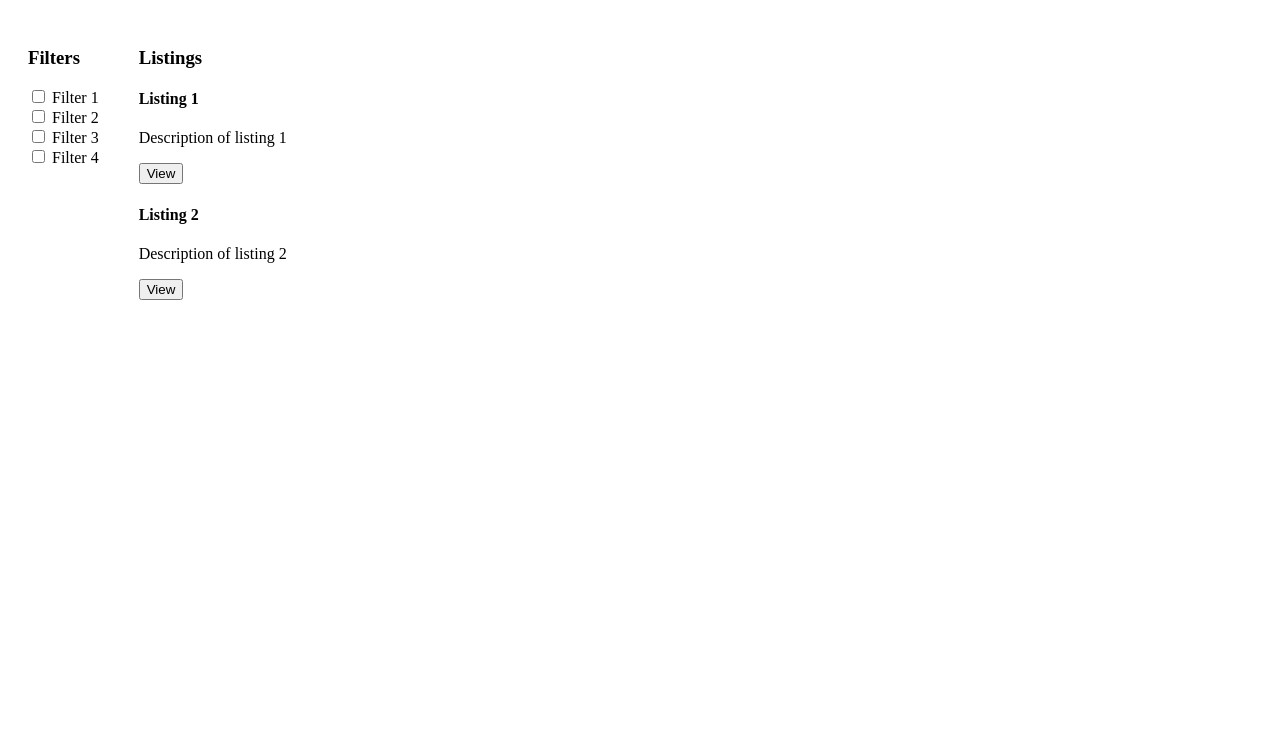
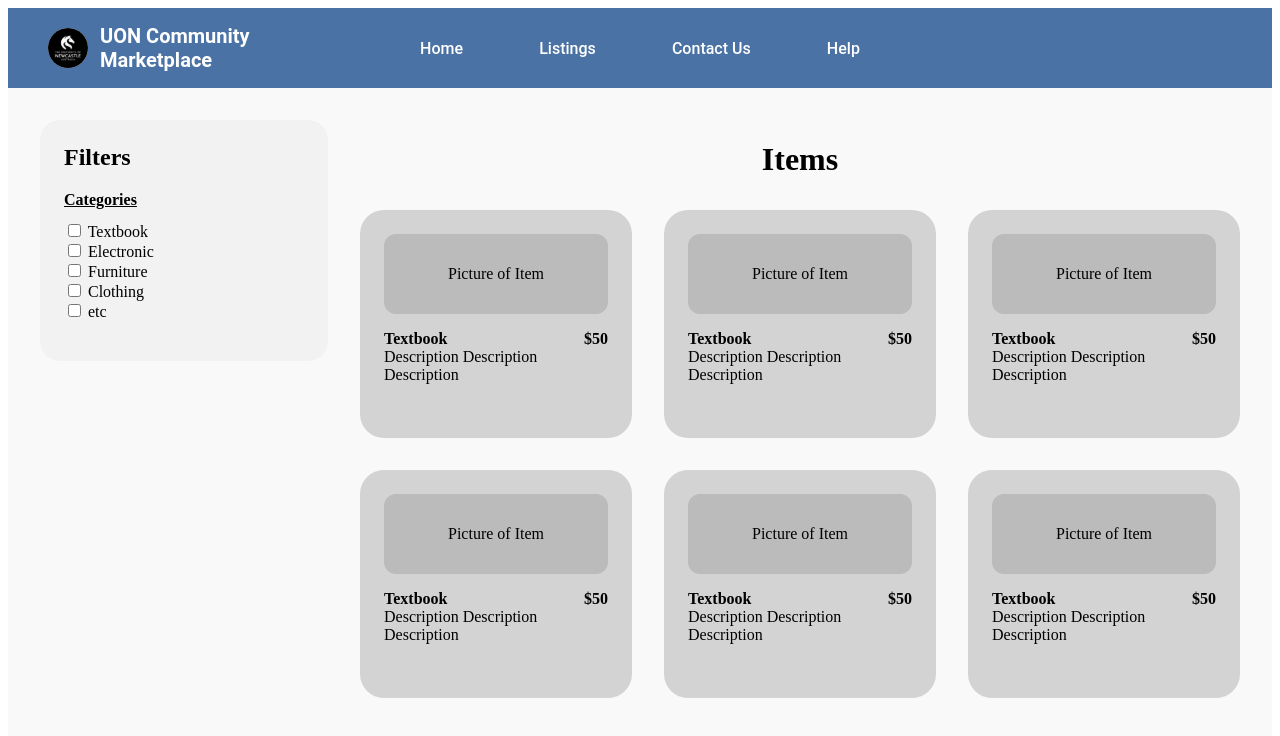
Before and after one commit to Cag1710/UON-Community-Marketplace, a React (Vite) app in the folder front-end/: page /listings in a window 1280 px wide. Shown: the top 736 px of the page. Built offline with nearby package versions, Linux system fonts and the light colour scheme; no server answers.

Commit message:
Nav bar change + lisiting page update
Added a logo to the nav bar can remove it if need, overhauled my listings page stuff so it looks better. Next step is to make a create listings page and update the lisitings page whenever one is made

```diff
--- a/front-end/src/App.jsx
+++ b/front-end/src/App.jsx
@@ -27,6 +27,8 @@ const routes = [
     path: '/listings',
     element: <ListingsPage />
   }
+
+
 ];
 
 
--- a/front-end/src/components/Navbar.jsx
+++ b/front-end/src/components/Navbar.jsx
@@ -1,6 +1,7 @@
 import React from 'react';
 import { Link } from "react-router-dom";
 import ProfileIcon from "../assets/profile.svg"
+import UoNLogo from "../assets/uonlogo.svg";
 import useUser from '../useUser';
 
 function Navbar() {
@@ -10,6 +11,7 @@ function Navbar() {
   return (
     <nav style={styles.nav}>
       <div style={styles.left}>
+        <img src={UoNLogo} alt="UON Logo" style={styles.logoImg} />
         <h2 style={styles.logo}>UON Community Marketplace</h2>
       </div>
 
@@ -18,7 +20,6 @@ function Navbar() {
         <Link to="/listings" style={styles.link}>Listings</Link>
         <Link to="/contact" style={styles.link}>Contact Us</Link>
         <Link to="/help" style={styles.link}>Help</Link>
-        <Link to='/listings' style={styles.link}>Listings</Link>
       </div>
 
       <div style={styles.profile}>
@@ -41,6 +42,8 @@ const styles = {
   },
   left: {
     flex: 1,
+    display: 'flex',
+    alignItems: 'center',
   },
   logo: {
     margin: 0,
@@ -78,6 +81,15 @@ const styles = {
     fontSize: '18px',
     cursor: 'pointer',
   },
+  logoImg: {
+  width: '40px',
+  height: '40px',
+  marginRight: '12px',
+  verticalAlign: 'middle',
+  borderRadius: '50%',
+  objectFit: 'cover',
+  background: 'white'
+},
 };
 
 export default Navbar;
--- a/front-end/src/pages/ListingsPage.jsx
+++ b/front-end/src/pages/ListingsPage.jsx
@@ -1,33 +1,76 @@
 import React from 'react';
+import Navbar from '../components/Navbar';
 
 function ListingsPage() {
   return (
-    <div style={{ display: 'flex', padding: '20px' }}>
-      {/* Sidebar stuff */}
-      <div style={{ marginRight: '40px' }}>
-        <h3>Filters</h3>
-        <div>
-          <label><input type="checkbox" /> Filter 1</label><br />
-          <label><input type="checkbox" /> Filter 2</label><br />
-          <label><input type="checkbox" /> Filter 3</label><br />
-          <label><input type="checkbox" /> Filter 4</label>
-        </div>
+    <>
+      <Navbar />
+      <div style={{ display: 'flex', padding: '32px', background: '#f9f9f9', minHeight: '100vh' }}>
+        {/* Sidebar Filters */}
+        <aside style={{
+          minWidth: 240,
+          background: '#f2f2f2',
+          borderRadius: 20,
+          padding: 24,
+          marginRight: 32,
+          height: 'fit-content'
+        }}>
+          <h2 style={{ marginTop: 0 }}>Filters</h2>
+          <div>
+            <strong style={{ textDecoration: 'underline' }}>Categories</strong>
+            <ul style={{ listStyle: 'none', padding: 0, marginTop: 12 }}>
+              <li><label><input type="checkbox" /> Textbook</label></li>
+              <li><label><input type="checkbox" /> Electronic</label></li>
+              <li><label><input type="checkbox" /> Furniture</label></li>
+              <li><label><input type="checkbox" /> Clothing</label></li>
+              <li><label><input type="checkbox" /> etc</label></li>
+            </ul>
+          </div>
+        </aside>
+
+        {/* Main Content */}
+        <main style={{ flex: 1 }}>
+          <h1 style={{ textAlign: 'center', marginBottom: 32 }}>Items</h1>
+          <div style={{
+            display: 'grid',
+            gridTemplateColumns: 'repeat(3, 1fr)',
+            gap: 32,
+          }}>
+            {[1, 2, 3, 4, 5, 6].map(i => (
+              <div key={i} style={{
+                background: '#d3d3d3',
+                borderRadius: 24,
+                padding: 24,
+                display: 'flex',
+                flexDirection: 'column',
+                alignItems: 'center',
+                minHeight: 180
+              }}>
+                <div style={{
+                  background: '#bbb',
+                  width: '100%',
+                  height: 80,
+                  borderRadius: 12,
+                  marginBottom: 16,
+                  display: 'flex',
+                  alignItems: 'center',
+                  justifyContent: 'center'
+                }}>
+                  Picture of Item
+                </div>
+                <div style={{ width: '100%' }}>
+                  <div style={{ display: 'flex', justifyContent: 'space-between', fontWeight: 'bold' }}>
+                    <span>Textbook</span>
+                    <span>$50</span>
+                  </div>
+                  <div>Description Description Description</div>
+                </div>
+              </div>
+            ))}
+          </div>
+        </main>
       </div>
-      {/* Listings stuff */}
-      <div>
-        <h3>Listings</h3>
-        <div>
-          <h4>Listing 1</h4>
-          <p>Description of listing 1</p>
-          <button>View</button>
-        </div>
-        <div>
-          <h4>Listing 2</h4>
-          <p>Description of listing 2</p>
-          <button>View</button>
-        </div>
-      </div>
-    </div>
+    </>
   );
 }
 
```
Also changed, not shown: front-end/src/pages/CreateListingPage.jsx (added).
